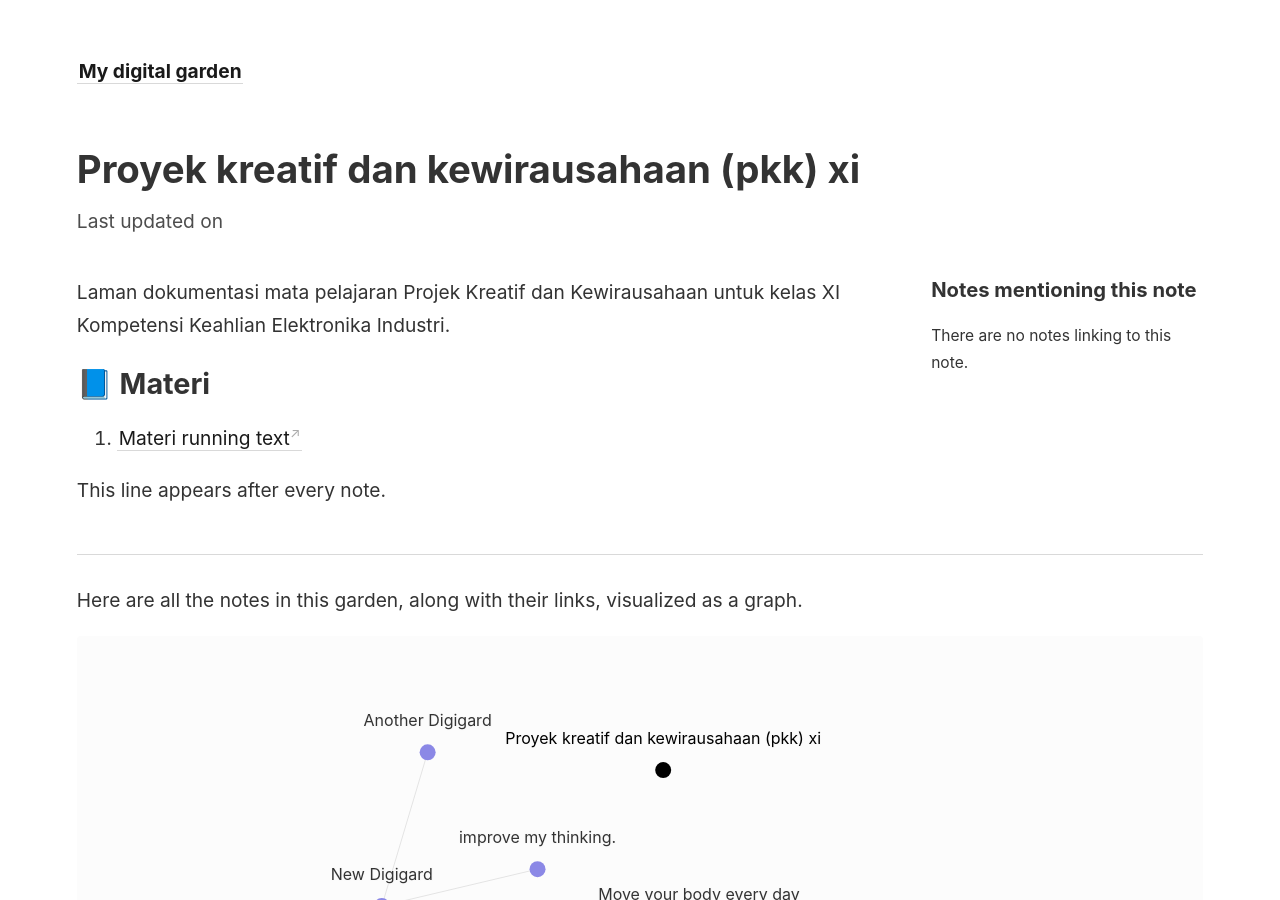
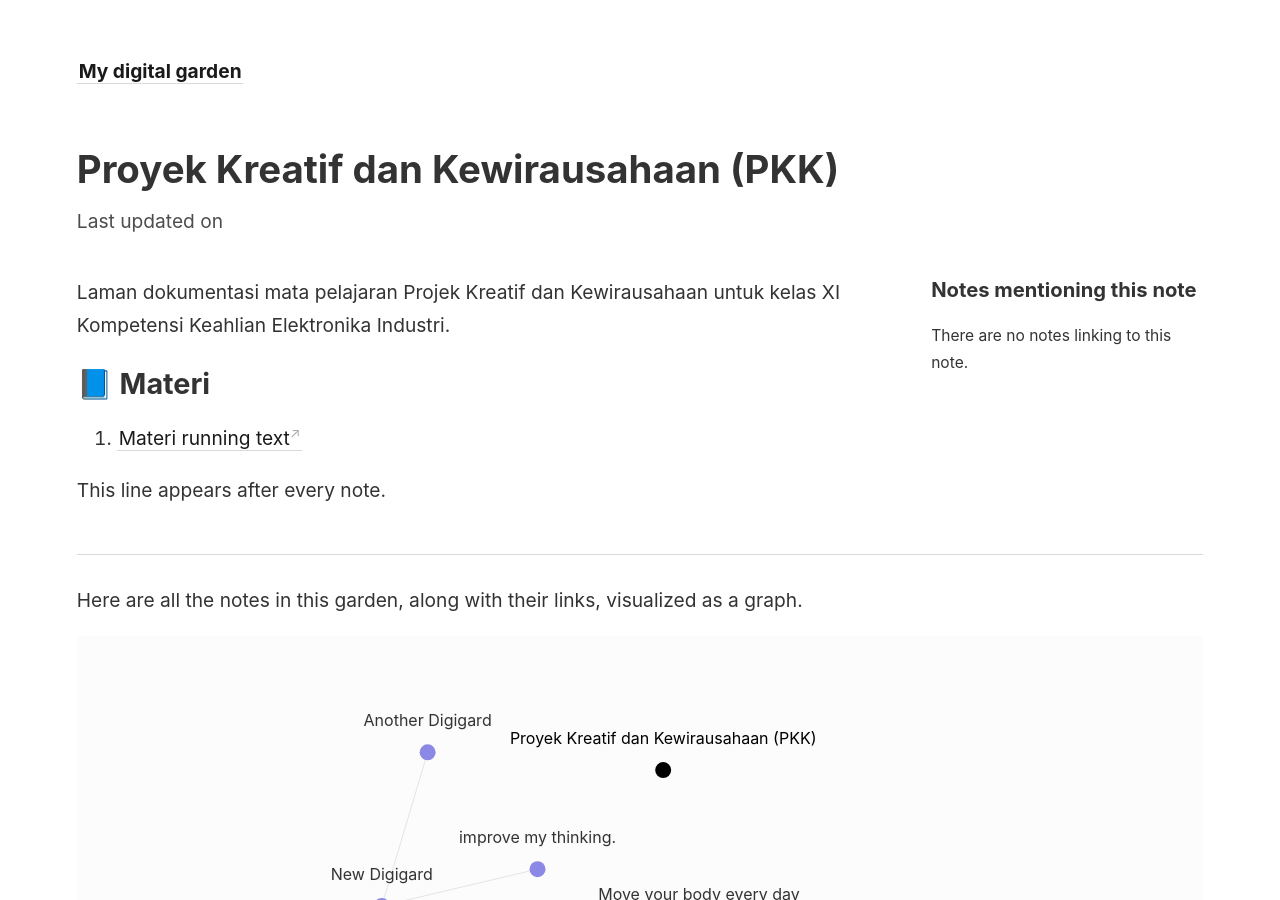
Before and after one commit to Elektronikatapang/Elektronikatapang, a Jekyll site: the page built from _notes/Proyek Kreatif dan Kewirausahaan (PKK) XI.md, in a window 1280 px wide and 900 px high. Built offline with Jekyll 4.4.1, drawn with Linux system fonts in a browser that asks for light colours; part of the change alters nothing that is shown.

```diff
--- a/_notes/Proyek Kreatif dan Kewirausahaan (PKK) XI.md
+++ b/_notes/Proyek Kreatif dan Kewirausahaan (PKK) XI.md
@@ -1,3 +1,7 @@
+---
+title: Proyek Kreatif dan Kewirausahaan (PKK)
+---
+
 Laman dokumentasi mata pelajaran Projek Kreatif dan Kewirausahaan untuk kelas XI Kompetensi Keahlian Elektronika Industri.
 
 ## 📘 Materi
```
